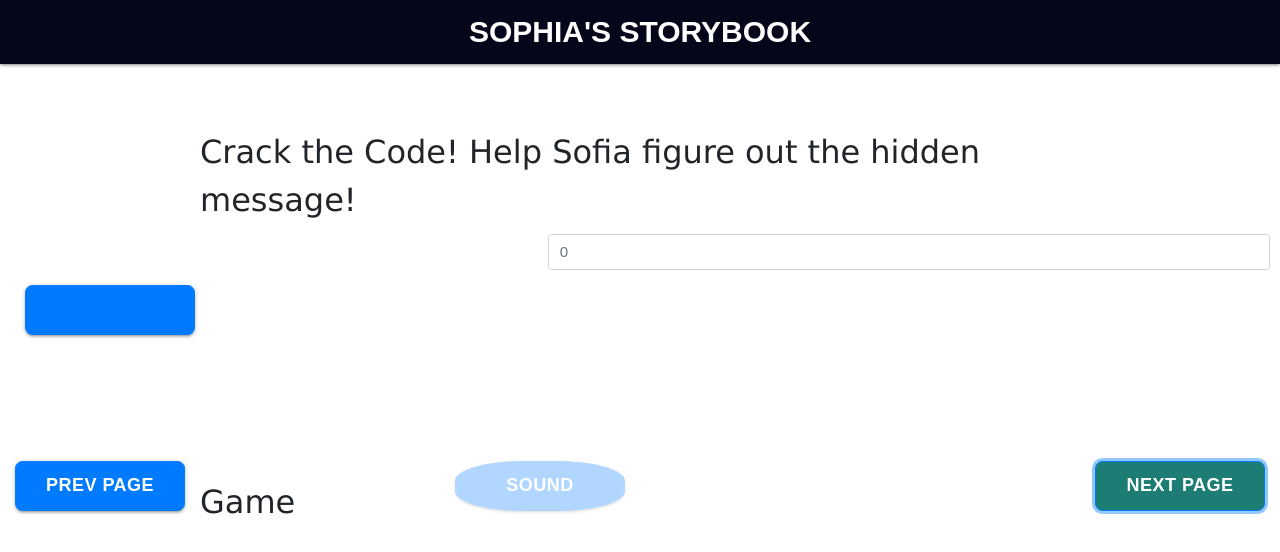
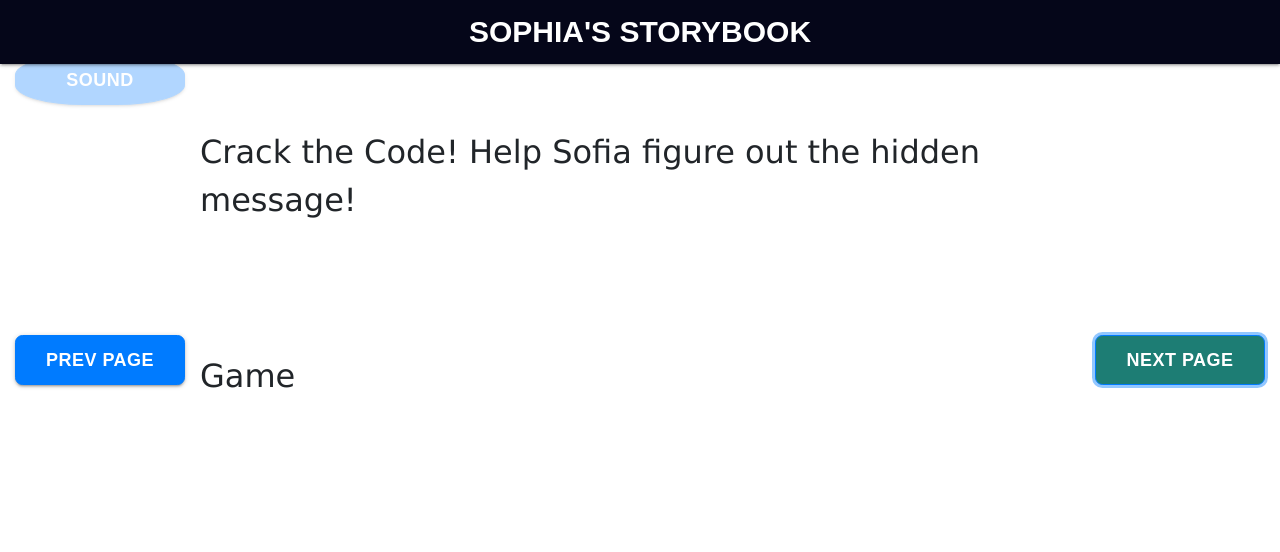
Before and after one commit to evolvednight/GUSS, a React (Create React App) app in the folder sophia/: page /Page22 in a window 1280 px wide. Shown: the top 552 px of the page. Built offline with nearby package versions, Linux system fonts and the light colour scheme.

Commit message:
finalized play and pause buttons dynamically

```diff
--- a/sophia/src/components/Pages/Page.css
+++ b/sophia/src/components/Pages/Page.css
@@ -26,8 +26,7 @@
 .sound{
     position:absolute;
     transition: .5s ease;
-    right:50%;
-  bottom: 0%;
+  top: 10%;
   border-radius: 40%;
   opacity: 0.3;
 }
--- a/sophia/src/components/Pages/Page_22.js
+++ b/sophia/src/components/Pages/Page_22.js
@@ -68,11 +68,7 @@ class Page22 extends Component {
     }
   };
 
-  handleInputChange = e => {
-    this.setState({
-      [e.target.name]: e.target.value
-    });
-  };
+
 
   render() {
     return (
@@ -81,25 +77,7 @@ class Page22 extends Component {
           Crack the Code! Help Sofia figure out the hidden message!
         </div>
 
-        <Form style={{ margin: "10px" }} text="white">
-          <Form.Group as={Row} controlId="formHorizontalEmail">
-            <Form.Label column sm="5">
-              <font color="white">Answer: </font>
-            </Form.Label>
-            <Col sm="7">
-              <Form.Control
-                type=""
-                placeholder="0"
-                name="answer"
-                onChange={this.handleInputChange}
-              />
-            </Col>
-          </Form.Group>
-          <Button
-          onClick = {this.check}
-          >
-          </Button>
-        </Form>
+
 
         <div className="text">Game</div>
         <Link to="/page21" style={{ textDecoration: "none" }}>
```
